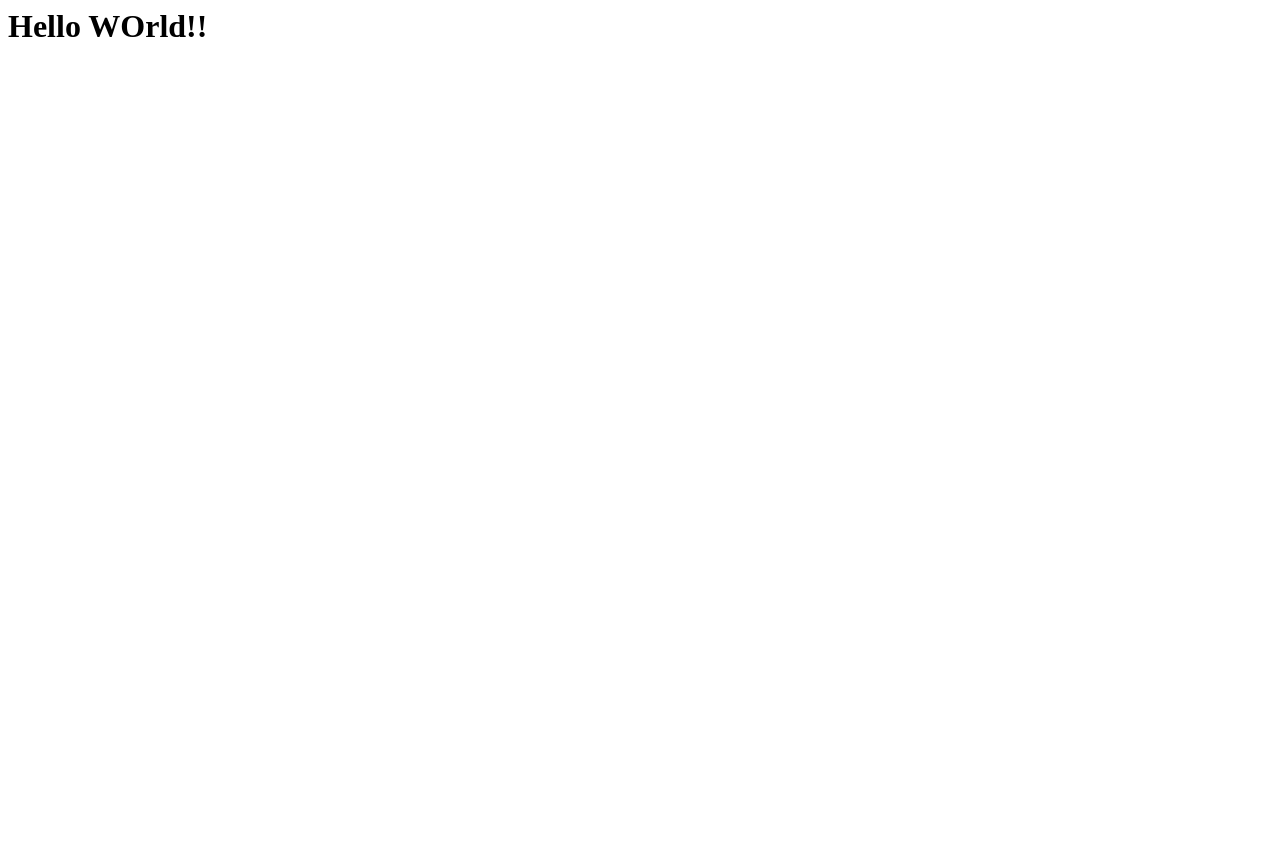
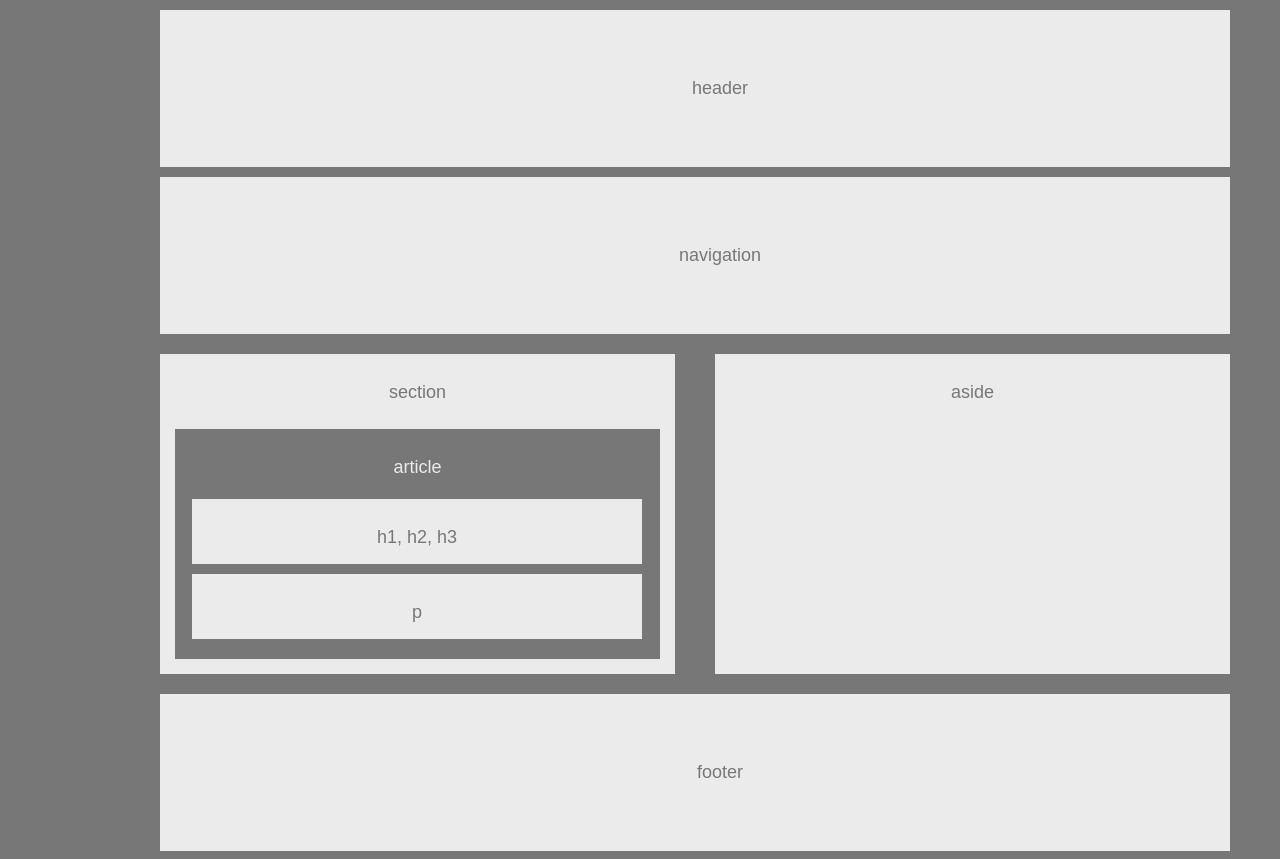
Before and after one commit to EGartland/egartland.github.io, a plain HTML site: page index.html in a window 1280 px wide. Before the commit the page ends 800 px from the top, so only its background shows below. Drawn offline with Linux system fonts and the light colour scheme.

Commit message:
Add files via upload
HW-Wireframe Assignment

```diff
--- a/index.html
+++ b/index.html
@@ -1,10 +1,31 @@
-<!DOCTYPE>
 <html>
-    <head>
-        <title>My new Site</title>
-    </head>
+<head>
+<title>HW-Wireframe</title>
+<link rel="stylesheet" type="text/css" href="style.css"/>
+</head>
+<body>
+        <div id="header">
+            <p>header</p>
+        </div>
 
-    <body>
-        <h1>Hello WOrld!!</h1>
-    </body>
+        <div id="nav">
+            <p>navigation</p>
+        </div>
+
+            <div id="section">
+                <p>section</p></div>
+            <div id="article">
+                <p>article</p></div>
+            <div id="content">
+                <p>h1, h2, h3</p></div>
+            <div id="content2">
+                <p>p</p></div>
+            <div id="aside">
+            <p>aside</p></div>
+
+        <div id="footer">
+            <p>footer</p>
+        </div>
+</body>
+
 </html>
--- /dev/null
+++ b/style.css
@@ -0,0 +1,101 @@
+style{
+    box-sizing: border-box;
+}
+
+body{
+    background-color: #777777;
+    width: 960px;
+    font-size: 18px;
+    font-family: 'Arial', 'Helvetica Neue', Helvetica, sans-serif;
+    margin-right: auto;
+    margin-left: auto;
+}
+#header{
+    background-color: #ebebeb;
+    color: #777777;
+    text-align: center;
+    margin-top: 10px;
+    padding-top: 50px;
+    padding-right: 30px;
+    padding-bottom: 50px;
+    padding-left: 80px;
+    width: 960px;
+}
+#nav{
+    background-color: #ebebeb;
+    color: #777777;
+    text-align: center;
+    margin-top: 10px;
+    padding-top: 50px;
+    padding-right: 30px;
+    padding-bottom: 50px;
+    padding-left: 80px;
+    width: 960px
+}
+#section{
+    background-color: #ebebeb;
+    color: #777777;
+    text-align: center;
+    margin-top: 20px;
+    float: left;
+    padding: 10px;
+    width: 495px;
+    height: 300px
+}
+#article{
+    background-color: #777777;
+    color: #ebebeb;
+    text-align: center;
+    padding: 10px;
+    width: 465px;
+    height: 210;
+    float: left;
+    margin-top: -245px;
+    margin-left: 15px;
+}
+#aside{
+    background-color: #ebebeb;
+    color: #777777;
+    text-align: center;
+    float: left;
+    margin-top: -320px;
+    margin-left: 555px;
+    padding: 10px;
+    width: 495px;
+    height: 300px;
+}
+#content{
+    background-color: #ebebeb;
+    color: #777777;
+    text-align: center;
+    padding: 10px;
+    width: 430px;
+    height: 45px;
+    float: left;
+    margin-top: -175px;
+    margin-left: 32px;
+}
+#content2{
+    background-color: #ebebeb;
+    color: #777777;
+    text-align: center;
+    padding: 10px;
+    width: 430px;
+    height: 45px;
+    float: left;
+    margin-top: -100px;
+    margin-left: 32px;
+}
+#footer{
+    background-color: #ebebeb;
+    color: #777777;
+    text-align: center;
+    margin-top: 20px;
+    padding-top: 50px;
+    padding-right: 30px;
+    padding-bottom: 50px;
+    padding-left: 80px;
+    width: 960px;
+    clear: both;
+    display: inline-block;
+}
```
